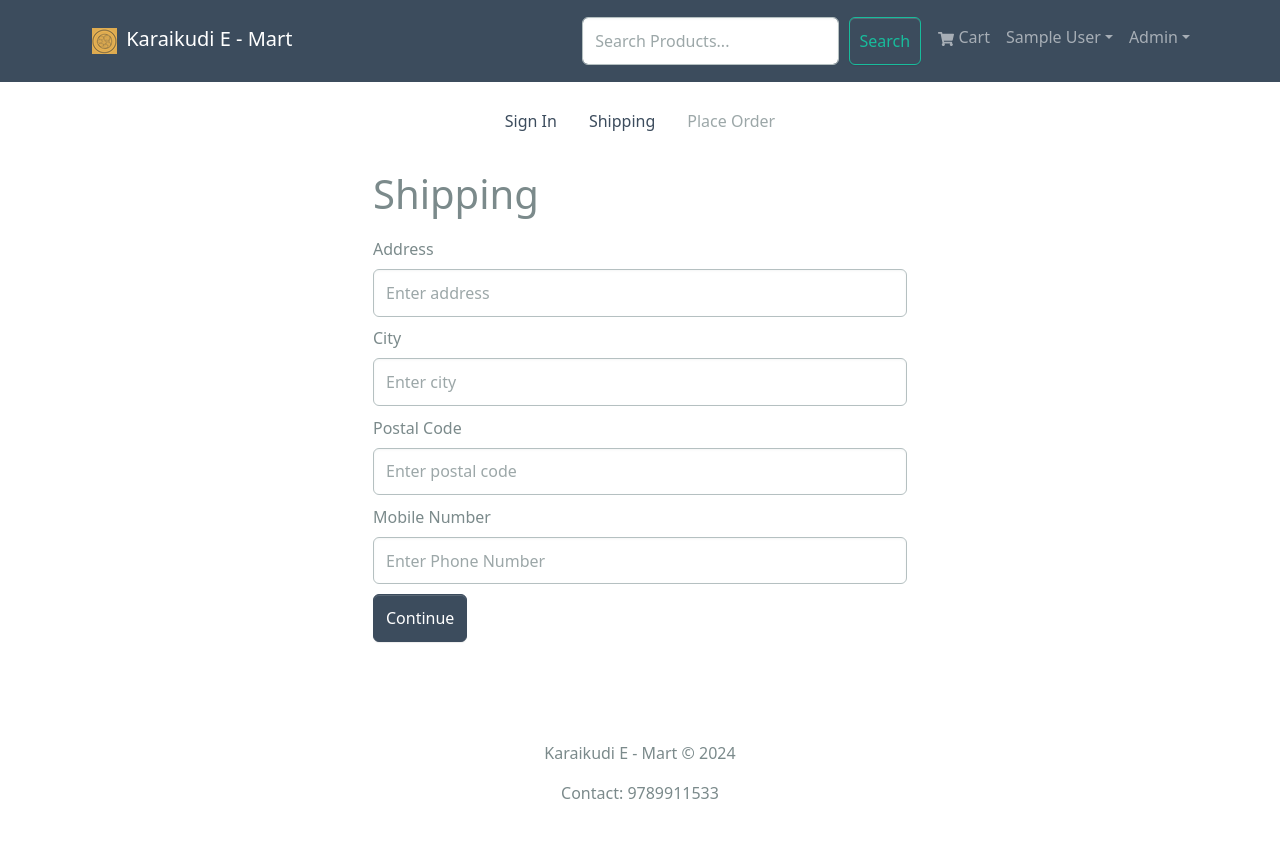
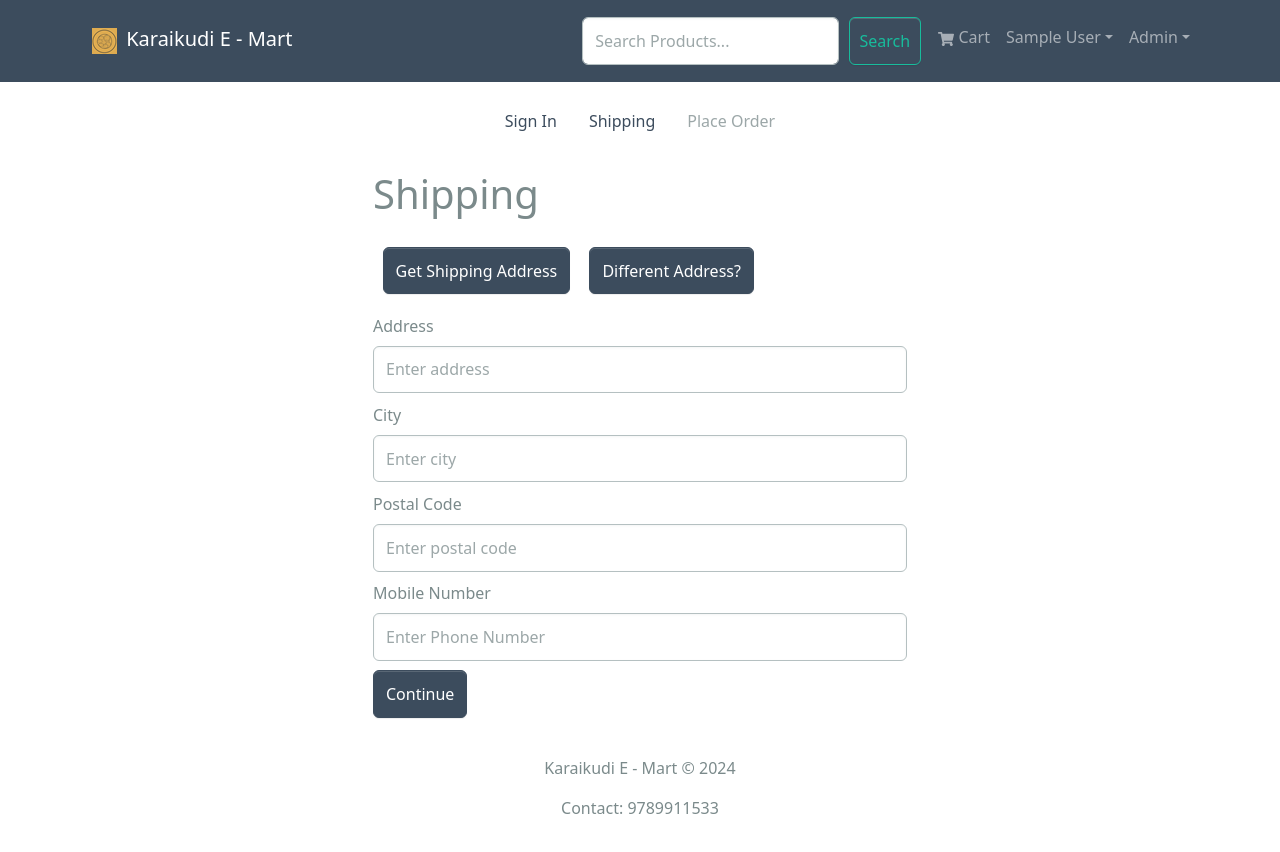
Before and after one commit to ctsevuga/ariyakudisnacks, a React (Create React App) app in the folder frontend/: page /shipping/1 in a window 1280 px wide. Shown: the top 852 px of the page. Built offline with nearby package versions, Linux system fonts and the light colour scheme; sample sign-in values are in the browser's storage.

Commit message:
Restore Shipping screen
Restore Shipping screen

```diff
--- a/frontend/src/screens/ShippingScreen.jsx
+++ b/frontend/src/screens/ShippingScreen.jsx
@@ -1,25 +1,25 @@
-import React, { useState } from "react";
-import { Form, Button } from "react-bootstrap";
-import { useDispatch, useSelector } from "react-redux";
-import { useNavigate, useParams } from "react-router-dom";
-import FormContainer from "../components/FormContainer";
-import CheckoutSteps from "../components/CheckoutSteps";
-import { saveShippingAddress } from "../slices/cartSlice";
-import { useAddressMutation } from "../slices/usersApiSlice";
+import React, {  useState } from 'react';
+import { Form, Button } from 'react-bootstrap';
+import { useDispatch, useSelector } from 'react-redux';
+import { useNavigate, useParams } from 'react-router-dom';
+import FormContainer from '../components/FormContainer';
+import CheckoutSteps from '../components/CheckoutSteps';
+import { saveShippingAddress } from '../slices/cartSlice';
+import { useAddressMutation } from '../slices/usersApiSlice';
+
 
 const ShippingScreen = () => {
-  const { userId } = useParams();
+  const {userId } = useParams();
   const cart = useSelector((state) => state.cart);
   const { shippingAddress } = cart;
 
-  const [address, setAddress] = useState(shippingAddress.address || "");
-  const [city, setCity] = useState(shippingAddress.city || "");
+  const [address, setAddress] = useState(shippingAddress.address || '');
+  const [city, setCity] = useState(shippingAddress.city || '');
   const [postalCode, setPostalCode] = useState(
-    shippingAddress.postalCode || ""
+    shippingAddress.postalCode || ''
   );
-  const [phoneNumber, setPhoneNumber] = useState(
-    shippingAddress.phoneNumber || ""
-  );
+  const [phoneNumber, setPhoneNumber] = useState(shippingAddress.phoneNumber || '');
+
 
 //  const [userAddress, { isLoading: loadingAddress }] =
 //  useAddressMutation(userId);
@@ -32,71 +32,104 @@ const ShippingScreen = () => {
   // const [phoneNumber, setPhoneNumber] = useState();
   const [isDisabled, setIsDisabled] = useState(false);
 
+
+
+  const fetchAddress = async (e) => {
+    console.log("userAddress");
+    try {
+      const data = await userAddress({
+        userId,
+      }).unwrap();
+      setAddress(data.address);
+      setCity(data.city);
+      setPostalCode(data.postalCode);
+      setPhoneNumber(data.phoneNumber);
+      setIsDisabled(true);
+
+      } catch (err) {
+    }
+  }
+
+  const differentAddress = async (e) => {
+    console.log("userAddress");
+    setAddress('');
+    setCity('');
+    setPostalCode('');
+    setPhoneNumber('');
+    setIsDisabled(false);
+
+  }
+
+
   const dispatch = useDispatch();
   const navigate = useNavigate();
 
   const submitHandler = (e) => {
     e.preventDefault();
-
     dispatch(saveShippingAddress({ address, city, postalCode, phoneNumber }));
-    console.log(cart.shippingAddress);
-    navigate("/placeorder");
+    navigate('/placeorder');
   };
 
   return (
     <FormContainer>
       <CheckoutSteps step1 step2 />
       <h1>Shipping</h1>
+      <Button className='m-2 '  onClick={fetchAddress}  variant='primary' >
+          Get Shipping Address
+        </Button>
+        <Button className='m-2 '  onClick={differentAddress}  variant='primary'>
+          Different Address?
+        </Button>
       <Form onSubmit={submitHandler}>
-        <Form.Group className="my-2 " controlId="address">
+        <Form.Group className='my-2 ' controlId='address'  >
           <Form.Label>Address</Form.Label>
           <Form.Control
             disabled={isDisabled}
-            type="text"
-            placeholder="Enter address"
+            type='text'
+            placeholder='Enter address'
             value={address}
             required
             onChange={(e) => setAddress(e.target.value)}
           ></Form.Control>
         </Form.Group>
 
-        <Form.Group className="my-2" controlId="city">
+        <Form.Group className='my-2' controlId='city' >
           <Form.Label>City</Form.Label>
           <Form.Control
             disabled={isDisabled}
-            type="text"
-            placeholder="Enter city"
+            type='text'
+            placeholder='Enter city'
             value={city}
             required
             onChange={(e) => setCity(e.target.value)}
           ></Form.Control>
         </Form.Group>
 
-        <Form.Group className="my-2" controlId="postalCode">
+        <Form.Group className='my-2' controlId='postalCode'>
           <Form.Label>Postal Code</Form.Label>
           <Form.Control
             disabled={isDisabled}
-            type="text"
-            placeholder="Enter postal code"
+            type='text'
+            placeholder='Enter postal code'
             value={postalCode}
             required
             onChange={(e) => setPostalCode(e.target.value)}
           ></Form.Control>
         </Form.Group>
 
-        <Form.Group className="my-2" controlId="phoneNumber">
+        <Form.Group className='my-2' controlId='phoneNumber'>
           <Form.Label>Mobile Number</Form.Label>
           <Form.Control
             disabled={isDisabled}
-            type="text"
-            placeholder="Enter Phone Number"
+            type='text'
+            placeholder='Enter Phone Number'
             value={phoneNumber}
             required
             onChange={(e) => setPhoneNumber(e.target.value)}
           ></Form.Control>
         </Form.Group>
 
-        <Button type="submit" variant="primary">
+        <Button type='submit' variant='primary'>
           Continue
         </Button>
       </Form>
```
Lines whose indentation alone changed are shown as unchanged.
